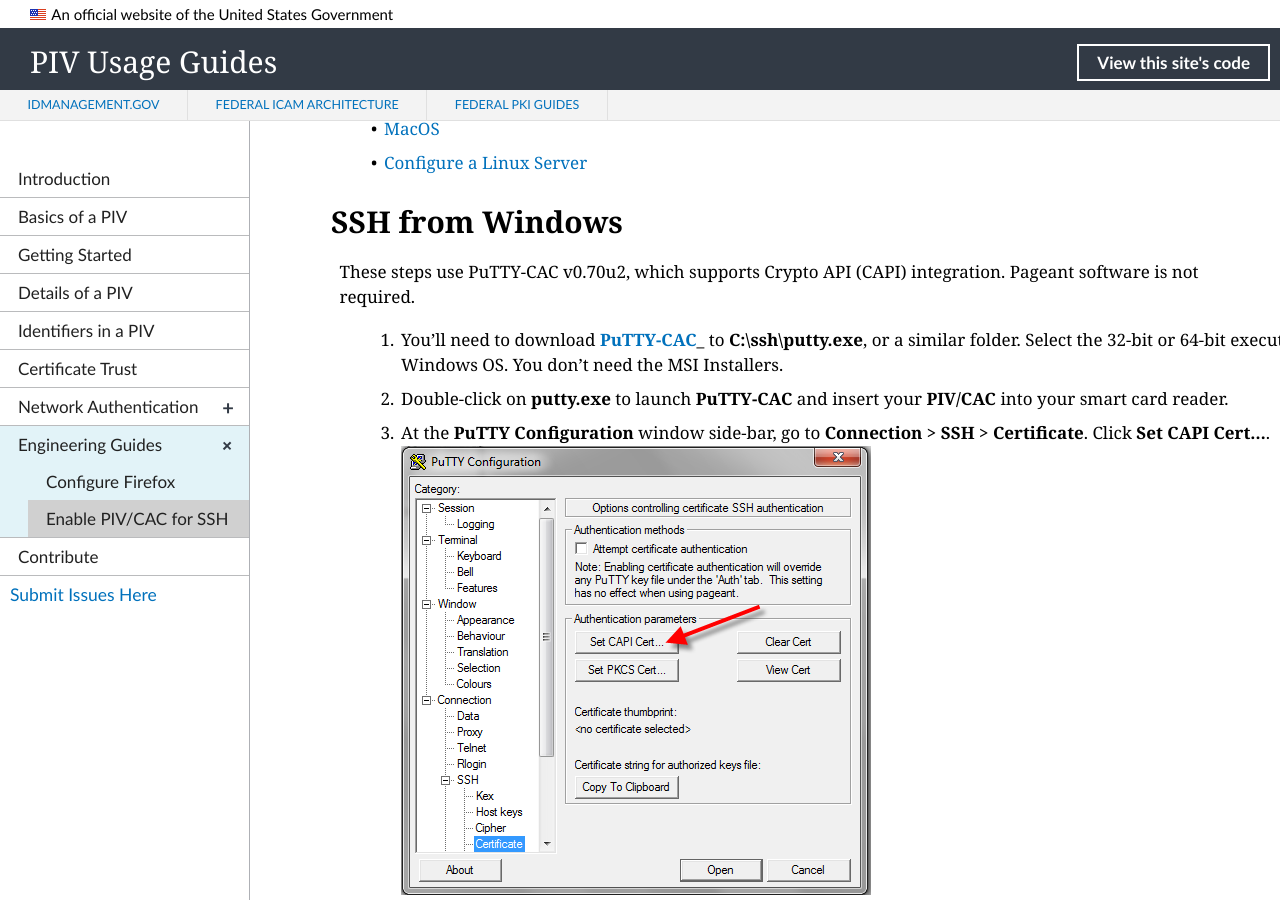
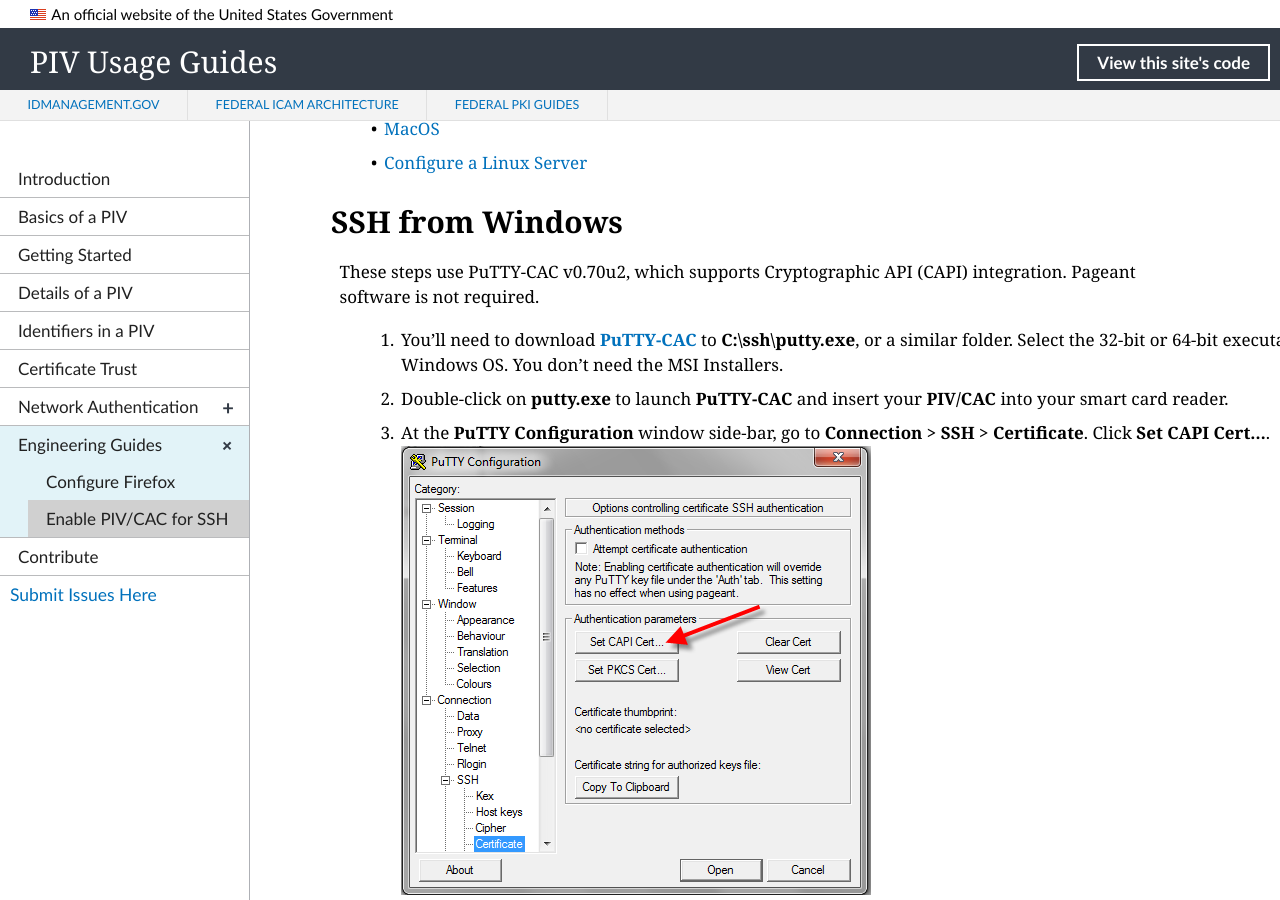
Before and after one commit to GSA/piv-guides, a Jekyll site: the page built from _engineering/02_ssh.md, in a window 1280 px wide and 900 px high, scrolled down 539 px. Built offline with Jekyll 4.4.1, drawn with Linux system fonts in a browser that asks for light colours; nearby versions of some CDN libraries.

Commit message:
Update 02_ssh.md
Rendering

````diff
--- a/_engineering/02_ssh.md
+++ b/_engineering/02_ssh.md
@@ -19,9 +19,9 @@
 
 ## SSH from Windows
 
-These steps use PuTTY-CAC v0.70u2, which supports Crypto API (CAPI) integration. Pageant software is not required.
+These steps use PuTTY-CAC v0.70u2, which supports Cryptographic API (CAPI) integration. Pageant software is not required.
 
-1. You'll need to download [**PuTTY-CAC**](https://www.github.com/NoMoreFood/putty-cac/releases){:target="_blank"}_ to **C:\ssh\putty.exe**, or a similar folder. Select the 32-bit or 64-bit executable, based on your Windows OS. You don't need the MSI Installers.
+1. You'll need to download [**PuTTY-CAC**](https://www.github.com/NoMoreFood/putty-cac/releases){:target="_blank"} to **C:\ssh\putty.exe**, or a similar folder. Select the 32-bit or 64-bit executable, based on your Windows OS. You don't need the MSI Installers.
 1. Double-click on **putty.exe** to launch **PuTTY-CAC** and insert your **PIV/CAC** into your smart card reader.
 1. At the **PuTTY Configuration** window side-bar, go to **Connection &gt; SSH &gt; Certificate**. Click **Set CAPI Cert...**.
 ![PuTTY Configuration Window]({{site.baseurl}}/img/ssh-putty-cac-1.png){:style="float:left"}
@@ -48,9 +48,10 @@
 1. Install [OpenSC](https://www.github.com/OpenSC/OpenSC/wiki/Download-latest-OpenSC-stable-release){:target="_blank"}.
 1. Insert your **PIV/CAC** into your card reader.
 1. To view all of the certificates on your Mac, enter:
-    ```
+
+   ```
 	    pkcs15-tool --list-public-keys
-    ```
+   ```
 1. Note the **ID** for the **PIV AUTH pubkey** RSA key:
 
    ```
@@ -83,7 +84,7 @@
 **Note:**&nbsp;&nbsp;The _01_ value is the ID from above. When prompted, enter your PIV/CAC PIN. The SSH key will look like this:
 
    ```
-   ssh-rsa AAAAB3NzaC1yc2EAAAADAQABAAABAQCyPn2dShOFLBnMraiP2MnLU .... PIV AUTH pubkey
+     ssh-rsa AAAAB3NzaC1yc2EAAAADAQABAAABAQCyPn2dShOFLBnMraiP2MnLU .... PIV AUTH pubkey
    ```
 
 1. Send the SSH key to the server administrator to set up your account.
@@ -92,6 +93,7 @@
     ```
 	ssh -I /usr/lib64/opensc-pkcs11.so <username>@<remote-host>
     ```
+
 **Note:**&nbsp;&nbsp;If you don't want to specify the _opensc-pkcs11.so_ using **-I**, you can update the setting in the **/etc/ssh_config** file to:
 
    ```
@@ -117,9 +119,7 @@
 	    chmod 700 .ssh
 	    cat > authorized_keys
 	    ssh-rsa AAAAB3NzaC1yc2EAAAADAQA... CAPI:05bf4653b3098a87b67816d81049f489d5b5ffb4
-
    ```
-
 1. Set the permissions for **authorized_keys** to _600_ and change the **authorized_keys** ownership to the user:
 
    ```
@@ -127,7 +127,6 @@
 	     chown <user> authorized_keys
 	     chgrp <user> authorized_keys
    ```
-
 1. This step is only needed if you want to change the default SSH settings. You can change the location for the **authorized_keys** file in the **/etc/ssh/sshd_config** file and restart the **sshd**. You can also disable any alternative means of access (i.e., passwords), as needed:
 
    ```
````
